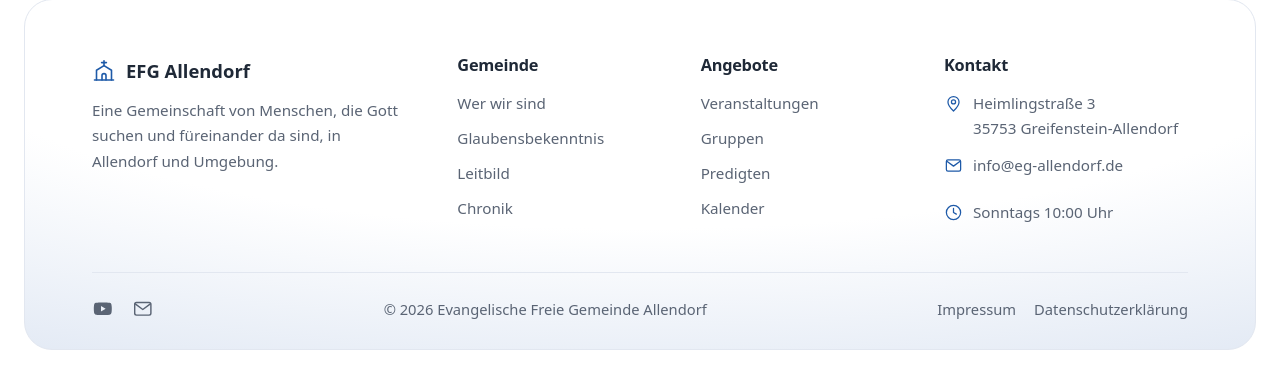
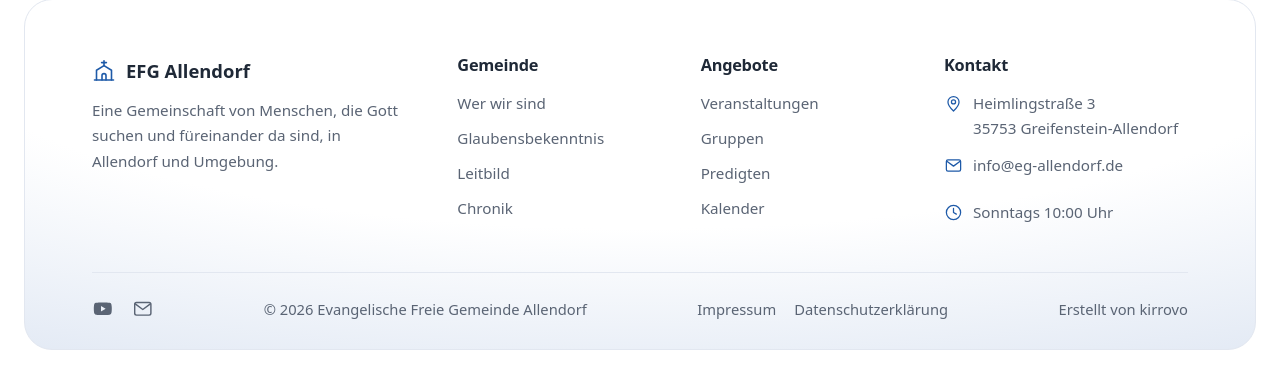
Before and after one commit to kirrovo/efgallendorf, a PHP site: page /gruppen.html in a window 1280 px wide. Shown: the part 3326-3700 px from the top of the page. Run offline with PHP 8.4, Linux system fonts and the light colour scheme.

Commit message:
kirrovo-Credit mit vorausgefüllter Kontaktmail im Footer ergänzen

```diff
--- a/nav.js
+++ b/nav.js
@@ -216,6 +216,7 @@ function renderFooter(depth) {
             <a href="${r}impressum.html">Impressum</a>
             <a href="${r}datenschutz.html">Datenschutzerklärung</a>
           </div>
+          <a class="footer-credit" href="mailto:info@kirrovo.marketing?body=Hallo%2C%0D%0AIch%20habe%20die%20Website%20von%20EFG%20Allendorf%20gesehen%20und%20w%C3%A4re%20auch%20an%20einer%20Zusammenarbeit%20interessiert%21%0D%0AIch%20bitte%20um%20R%C3%BCckmeldung.">Erstellt von kirrovo</a>
         </div>
       </div>
 
--- a/style.css
+++ b/style.css
@@ -1806,6 +1806,8 @@ footer#site-footer { padding: 0 24px 24px; }
 }
 .footer-bottom a { color: var(--text-leise); transition: color .2s; }
 .footer-bottom a:hover { color: var(--akzent); }
+.footer-credit { white-space: nowrap; text-underline-offset: 3px; }
+.footer-credit:hover { text-decoration: underline; }
 .footer-social { display: flex; align-items: center; gap: 18px; }
 .footer-social a { display: flex; color: var(--text-leise); }
 .footer-social a:hover { color: var(--akzent); }
--- a/wordpress-theme/efg-allendorf/footer.php
+++ b/wordpress-theme/efg-allendorf/footer.php
@@ -69,6 +69,7 @@ $gruppen_url = get_post_type_archive_link( 'gruppe' );
 					<a href="<?php echo esc_url( $impr_url ); ?>">Impressum</a>
 					<a href="<?php echo esc_url( $daten_url ); ?>">Datenschutzerklärung</a>
 				</div>
+				<a class="footer-credit" href="mailto:info@kirrovo.marketing?body=Hallo%2C%0D%0AIch%20habe%20die%20Website%20von%20EFG%20Allendorf%20gesehen%20und%20w%C3%A4re%20auch%20an%20einer%20Zusammenarbeit%20interessiert%21%0D%0AIch%20bitte%20um%20R%C3%BCckmeldung.">Erstellt von kirrovo</a>
 			</div>
 		</div>
 
--- a/wordpress-theme/efg-allendorf/functions.php
+++ b/wordpress-theme/efg-allendorf/functions.php
@@ -9,7 +9,7 @@ if ( ! defined( 'ABSPATH' ) ) {
 	exit; // Direktaufruf verhindern.
 }
 
-define( 'EFGA_VERSION', '1.0.9' );
+define( 'EFGA_VERSION', '1.0.10' );
 
 /* ════════════════════════════════════════════════════════
    1. THEME-SETUP
--- a/wordpress-theme/efg-allendorf/style.css
+++ b/wordpress-theme/efg-allendorf/style.css
@@ -4,7 +4,7 @@ Theme URI: https://scaleyourvision1-lab.github.io/efgallendorf/
 Author: Evangelische Freie Gemeinde Allendorf
 Author URI: https://www.eg-allendorf.de
 Description: Klassisches WordPress-Theme der Evangelischen Freien Gemeinde Allendorf. Enthält Custom Post Types für Gruppen und Veranstaltungen, einen Webcrawler-Schutz für Kontaktdaten sowie alle Unterseiten (Wer wir sind, Gruppen, Gottesdienst Live, Kontakt, Impressum, Datenschutz).
-Version: 1.0.9
+Version: 1.0.10
 Requires at least: 6.0
 Tested up to: 6.5
 Requires PHP: 7.4
@@ -1821,6 +1821,8 @@ footer#site-footer { padding: 0 24px 24px; }
 }
 .footer-bottom a { color: var(--text-leise); transition: color .2s; }
 .footer-bottom a:hover { color: var(--akzent); }
+.footer-credit { white-space: nowrap; text-underline-offset: 3px; }
+.footer-credit:hover { text-decoration: underline; }
 .footer-social { display: flex; align-items: center; gap: 18px; }
 .footer-social a { display: flex; color: var(--text-leise); }
 .footer-social a:hover { color: var(--akzent); }
```
Also changed, not shown: 1 other file.
